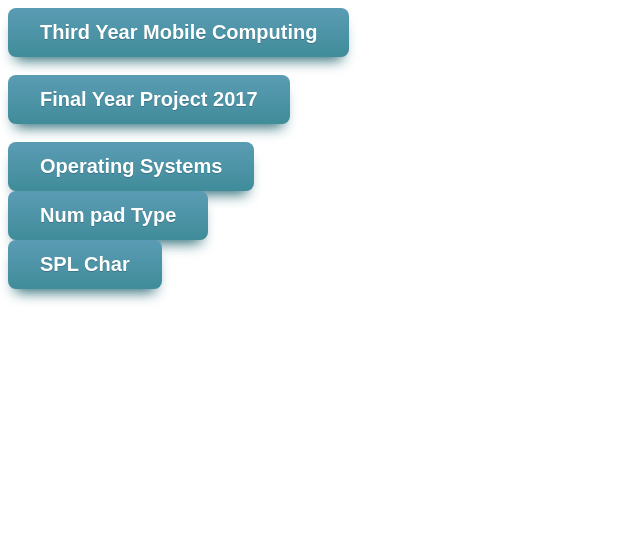
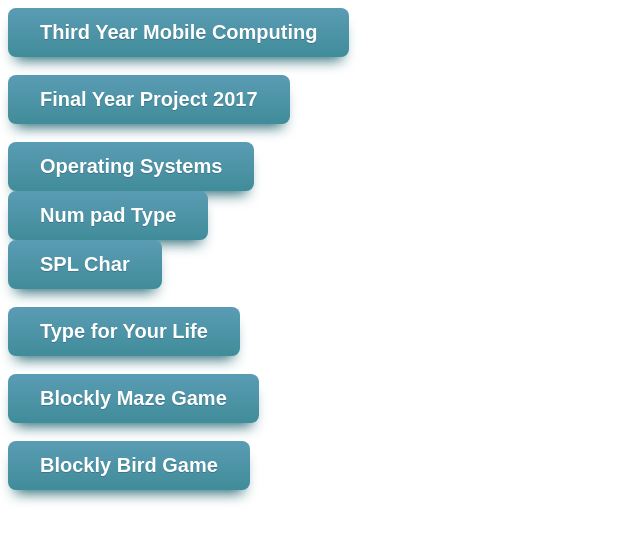
Before and after one commit to kiteit/kiteit.github.io, a plain HTML site: page index.html in a window 1280 px wide. Shown: the whole page, without its empty margins (0-640 px from the left). Drawn offline with Linux system fonts and the light colour scheme.

Commit message:
Links Added

```diff
--- a/index.html
+++ b/index.html
@@ -47,5 +47,11 @@
 <a href="
 http://www.typingtest.com/games/numpadgame.html" class="myButton">Num pad Type</a><br>
 	<a href="
-https://10fastfingers.com/text/1054-All-symbols-and-special-characters" class="myButton">SPL Char</a><br>
+https://10fastfingers.com/text/1054-All-symbols-and-special-characters" class="myButton">SPL Char</a><br><br>
+<a href="http://games.sense-lang.org/EN_stairs.php
+" class="myButton">Type for Your Life</a><br><br>
+<a href="https://blockly-games.appspot.com/maze
+" class="myButton">Blockly Maze Game</a><br><br>
+	<a href="https://blockly-games.appspot.com/bird
+" class="myButton">Blockly Bird Game</a><br><br>
 </html>
```
